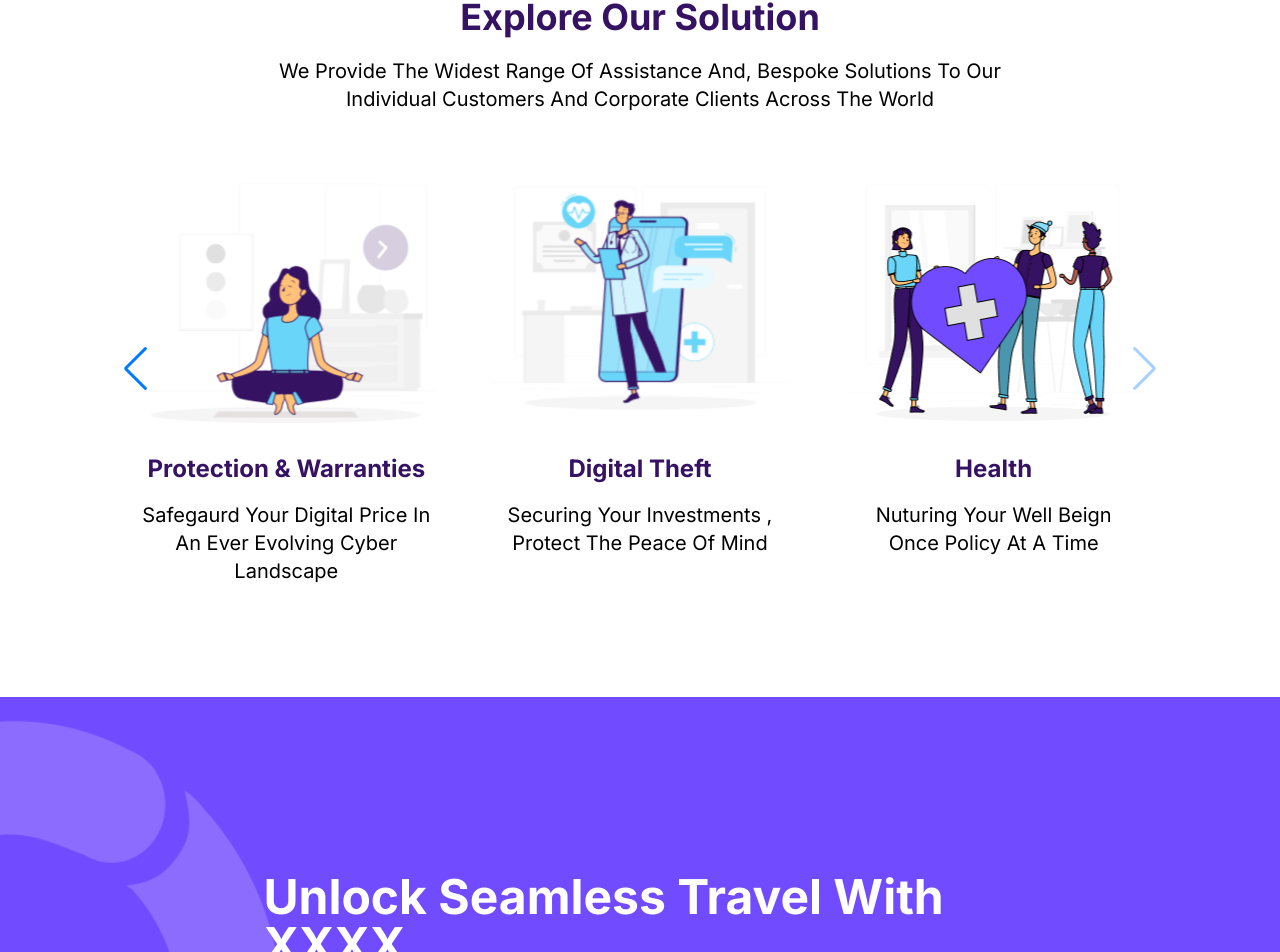
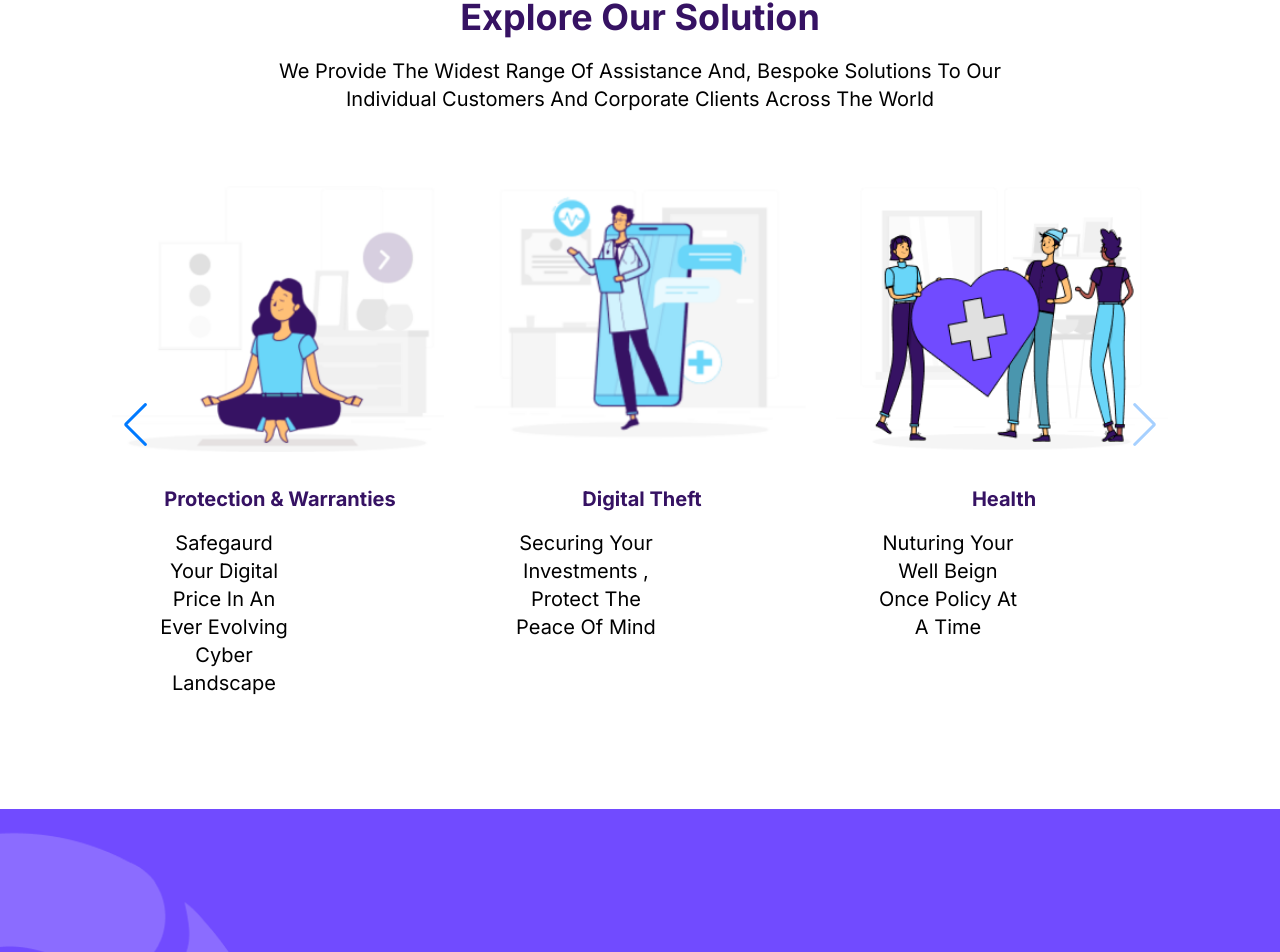
Before and after one commit to krishnakumar-M04/Freelance, a React (Vite) app in the folder Vio-Assignment/: page / in a window 1280 px wide. Shown: the part 2384-3336 px from the top of the page. Built offline with nearby package versions, Linux system fonts and the light colour scheme.

Commit message:
alignment and navigation color

```diff
--- a/Vio-Assignment/src/App.css
+++ b/Vio-Assignment/src/App.css
@@ -27,6 +27,11 @@
     padding-top: 10px;
 }
 
+.swiper-container .swiper-button-next,
+.swiper-container .swiper-button-prev {
+  color: black !important;
+  font-size: 24px !important;
+}
 
 
 /* Media Queries */
@@ -66,8 +71,10 @@
   .talk{
     right: 28%;
    }
+
+
 }
-@media screen and (max-width: 700px) {
+@media screen and (max-width: 750px) {
   .banner {
     display: flex;
     flex-direction: column;
@@ -102,6 +109,11 @@
   }
   .footer-cont {
     margin-top: 20px;
+  }
+  .explore-cont{
+    flex-direction: column;
+    align-items: center;
+    margin-bottom: 20px;
   }
 }
 
--- a/Vio-Assignment/src/App.jsx
+++ b/Vio-Assignment/src/App.jsx
@@ -1,3 +1,6 @@
+import "swiper/css";
+import "swiper/css/pagination";
+import "swiper/css/navigation";
 import "./App.css";
 import Banner from "./component/Banner";
 import Banner1 from "./component/Banner1";
--- a/Vio-Assignment/src/component/Explore.jsx
+++ b/Vio-Assignment/src/component/Explore.jsx
@@ -1,6 +1,6 @@
 import { Swiper, SwiperSlide } from "swiper/react";
 
-// Import Swiper styles
+
 import "swiper/css";
 import "swiper/css/pagination";
 import "swiper/css/navigation";
@@ -59,31 +59,31 @@ const Explore = () => {
           breakpoints={{
             "@0.00": {
               slidesPerView: 1,
-              spaceBetween: 1,
+              spaceBetween: 10,
             },
             "@0.75": {
               slidesPerView: 2,
-              spaceBetween: 2,
+              spaceBetween: 20,
             },
             "@1.00": {
               slidesPerView: 3,
-              spaceBetween: 5,
+              spaceBetween: 30,
             },
           }}
           navigation={true}
           modules={[Autoplay, Pagination, Navigation]}
-          className="mySwiper flex flex-wrap justify- "
+          className="mySwiper flex flex-wrap justify-center  ml-20"
         >
           {cont.map((content, index) => {
             return (
               <SwiperSlide key={index} className="">
-                <div className="flex flex-wrap gap-0 justify-center ml-0">
+                <div className="flex flex-col justify-center ml-0 mr-0 explore-cont ">
                   <img src={content.image} alt="" />
                   <div className="text-center">
-                    <h1 className="text-2xl text-[#361263] font-bold">
+                    <h1 className="text-xl text-[#361263] ml-1 font-bold">
                       {content.title}
                     </h1>
-                    <p className="w-72 text-xl pt-4">{content.desc}</p>
+                    <p className="w-72 text-xl pt-4 text-left md:w-36 text-center ml-10">{content.desc}</p>
                   </div>
                 </div>
               </SwiperSlide>
@@ -91,9 +91,13 @@ const Explore = () => {
           })}
         </Swiper>
       </div>
-      {/* <style jsx>{`
-
-                `}</style> */}
+      <style jsx>{`
+               .swiper-button-next,
+ .swiper-button-prev {
+  color: #361263;
+  font-size: 1px!important;
+}
+                `}</style>
     </>
   );
 };
--- a/Vio-Assignment/src/component/Header.jsx
+++ b/Vio-Assignment/src/component/Header.jsx
@@ -1,6 +1,5 @@
 import { useState } from "react";
 import { HiChevronDown } from "react-icons/hi";
-import { IoHome } from "react-icons/io5";
 const Header = () => {
 
   const [isMenuOpen, setIsMenuOpen] = useState();
--- a/Vio-Assignment/src/main.jsx
+++ b/Vio-Assignment/src/main.jsx
@@ -2,6 +2,7 @@ import { StrictMode } from "react";
 import { createRoot } from "react-dom/client";
 import "./index.css";
 import App from "./App.jsx";
+
 
 createRoot(document.getElementById("root")).render(
   <StrictMode>
```
